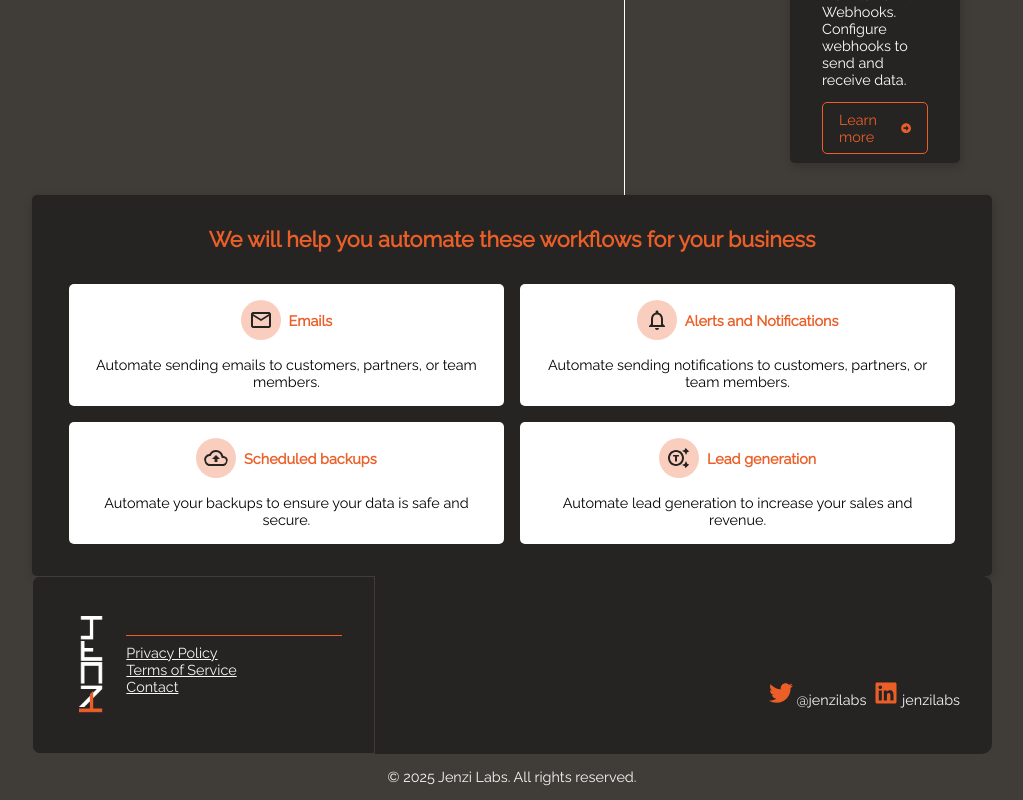
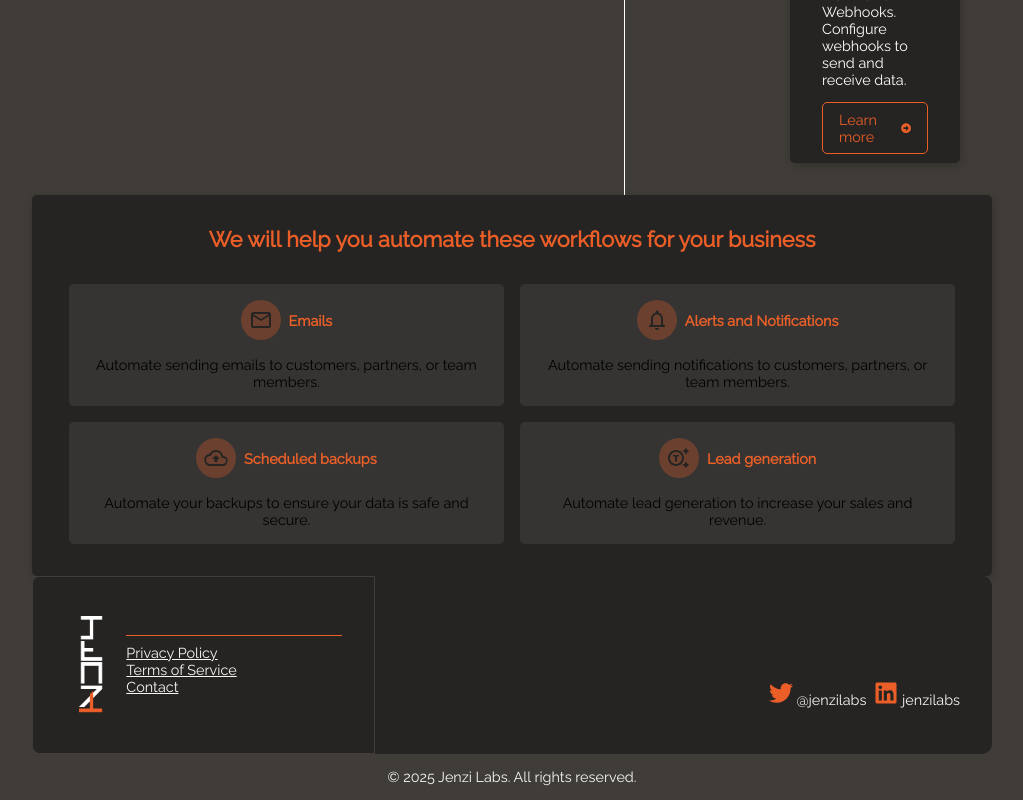
Before and after one commit to BernardMugita/labs, a React (Create React App) app in the folder front-end/: page /services/automations in a window 1280 px wide. Shown: the part 1154-1954 px from the top of the page, without its empty margins (128-1151 px from the left). Built offline with nearby package versions, Linux system fonts and the light colour scheme; a web font is replaced by a local one.

Commit message:
Minor update

```diff
--- a/front-end/src/Pages/Automations/Automations.scss
+++ b/front-end/src/Pages/Automations/Automations.scss
@@ -174,7 +174,7 @@
 
       .auto-item {
         width: 45%;
-        background-color: #fff;
+        background-color: #ffffff13;
         border-radius: 5px;
         padding: 1rem;
 
```
